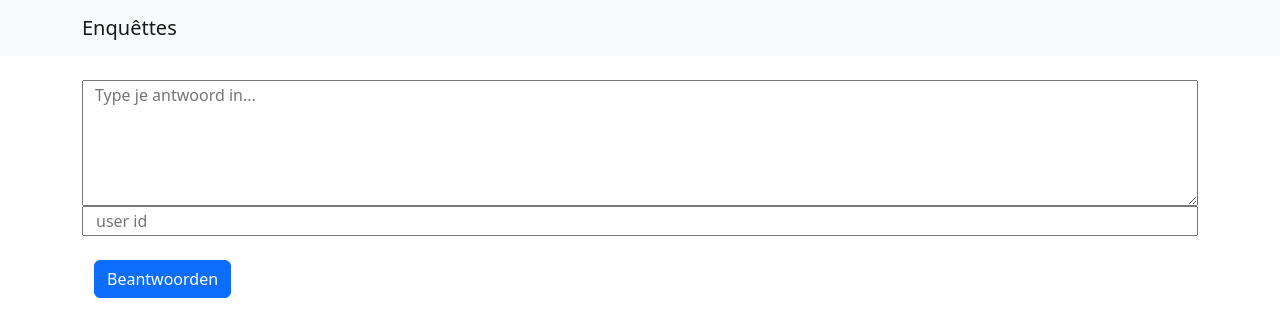
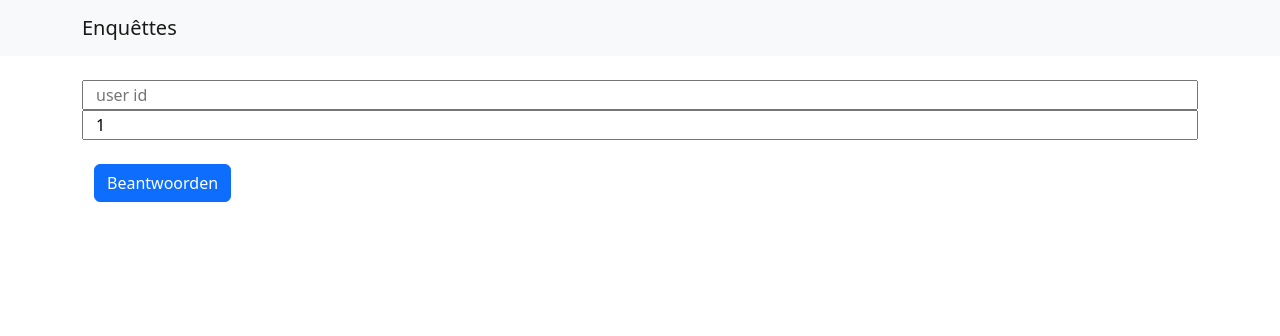
Before and after one commit to Sema-1054531/werkplaats-4-react, a React (Create React App) app in the folder one_piece/: page /surveys/1/survey_questions/answer/1 in a window 1280 px wide. Shown: the top 336 px of the page. Built offline with nearby package versions, Linux system fonts and the light colour scheme; the HTML template or start-up script is replaced by a standard one.

Commit message:
updated: you can answer questions

```diff
--- a/one_piece/src/components/AnswerQuestionTeamMemberForm.js
+++ b/one_piece/src/components/AnswerQuestionTeamMemberForm.js
@@ -1,26 +1,27 @@
-import React, { useState } from 'react';
+import React, { useState, useEffect } from 'react';
 import axios from 'axios';
-import {useLocation} from "react-router-dom";
+import { useLocation, useParams } from 'react-router-dom';
 
 const AnswerQuestionTeamMember = () => {
-    const [answer_text,setAnswer_text]= useState('');
-    const [user_id, setUser_id]= useState('');
-    const [message,setMessage]= useState('');
+  const [answer_text, setAnswer_text] = useState('');
+  const [user_id, setUser_id] = useState('');
+  const [message, setMessage] = useState('');
 
-    const location = useLocation();
-    const searchParams = new URLSearchParams(location.search);
-    const question_text = searchParams.get("question_text");
+  const location = useLocation();
+  const searchParams = new URLSearchParams(location.search);
+  const question_text = searchParams.get('question_text');
+  const question_type = searchParams.get('question_type');
 
+  const { question_id  } = useParams();
 
     const handleAnswerSubmit = async (e) => {
         e.preventDefault();
 
-
         try {
-            const response = await axios.post('http://localhost:5000/api/answer', {
+            const response = await axios.post('http://localhost:5000/api/answers', {
+                question_id,
                 answer_text,
                 user_id
-
             });
 
             // Succesvol aangemaakt
@@ -33,26 +34,63 @@ const AnswerQuestionTeamMember = () => {
         }
     };
 
+    const renderAnswerInput = () => {
+        if (question_type === 'openvraag') {
+            return (
+                <textarea
+                  rows={5}
+                  value={answer_text}
+                  onChange={(e) => setAnswer_text(e.target.value)}
+                  placeholder="Type je antwoord in..."
+                />
+            );
+        } else if (question_type === 'meerkeuzevraag') {
+            return (
+                <div>
+                    <p>beoordeel je ervaring op een schaal van 1 tot 10, waarbij 1 staat voor zeer ontevreden en 10 voor extreem tevreden.</p>
+                    <div className="d-flex">
+                        {[1, 2, 3, 4, 5, 6, 7, 8, 9, 10].map((option) => (
+                            <div key={option} className="form-check">
+                                <input
+                                    type="radio"
+                                    id={`option-${option}`}
+                                    name="answer-option"
+                                    value={option}
+                                    checked={Number(answer_text) === option}
+                                    onChange={(e) => setAnswer_text(e.target.value)}
+                                />
+                                <label htmlFor={`option-${option}`}>{option}</label>
+                            </div>
+                        ))}
+                    </div>
+                </div>
+            );
+        } else {
+            return null;
+        }
+    };
+
+
   return (
     <div className="container">
         <form onSubmit={handleAnswerSubmit} className="my-4">
             <h4>{question_text}</h4>
             <div className="row">
-                <textarea
-                    rows={5}
-                    value={answer_text}
-                    onChange={e => setAnswer_text(e.target.value)}
-                    placeholder="Type je antwoord in..."
-                />
+                {renderAnswerInput()}
+                {/*TIJDELIJK!!*/}
                 <input
                     type="text"
                     value={user_id}
                     onChange={e => setUser_id(e.target.value)}
                     placeholder="user id"
                 />
+                <input
+                    type="text"
+                    value={question_id}
+                />
             </div>
             <div className="my-4">
-                <button className="btn btn-primary" onClick={handleAnswerSubmit}>Beantwoorden</button>
+                <button type="submit" className="btn btn-primary">Beantwoorden</button>
                 {message && <p>{message}</p>}
             </div>
         </form>
--- a/one_piece/src/components/QuestionTeamMemberForm.js
+++ b/one_piece/src/components/QuestionTeamMemberForm.js
@@ -22,7 +22,11 @@ const QuestionTeamMember = () => {
         const questionResponse = await axios.get(
           `http://localhost:5000/api/questions/${survey_question.question_id}`
         );
-        return { ...survey_question, question_text: questionResponse.data.question_text };
+        return {
+          ...survey_question,
+          question_text: questionResponse.data.question_text,
+          question_type: questionResponse.data.question_type
+        };
       });
       const resolvedQuestions = await Promise.all(questions);
       setSurveyQuestions(resolvedQuestions);
@@ -31,9 +35,6 @@ const QuestionTeamMember = () => {
     }
   };
 
-  const handleAnswerClick = (question_id) => {
-    navigate(`/surveys/${survey_id}/survey_questions/answer/${question_id}`);
-  };
 
   return (
     <div>
@@ -48,7 +49,8 @@ const QuestionTeamMember = () => {
         {surveyQuestions.map((survey_question) => (
         <tr key={survey_question.question_id}>
           <td>{survey_question.question_text}</td>
-          <td><Link className="btn btn-primary" to={`/surveys/${survey_id}/survey_questions/answer/${survey_question.question_id}?question_text=${encodeURIComponent(survey_question.question_text)}`}>Beantwoorden</Link></td>
+          {/*<td>{survey_question.question_type}</td>*/}
+          <td><Link className="btn btn-primary" to={`/surveys/${survey_id}/survey_questions/answer/${survey_question.question_id}?question_text=${encodeURIComponent(survey_question.question_text)}&&question_type=${encodeURIComponent(survey_question.question_type)}`}>Beantwoorden</Link></td>
         </tr>
         ))}
         </tbody>
```
Also changed, not shown: 2 other files (tests, documents, lock files or other folders).
